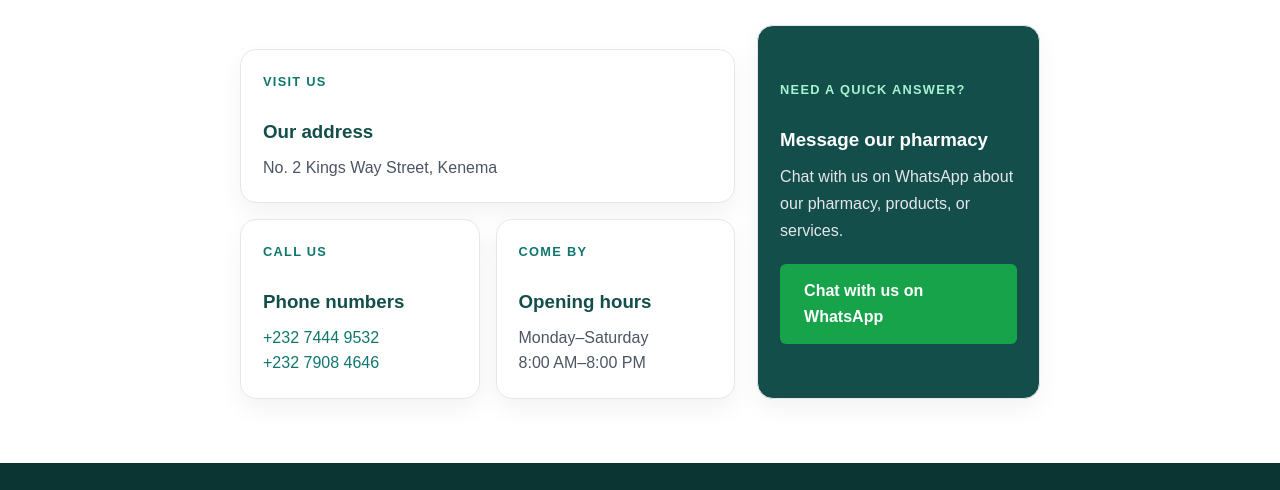
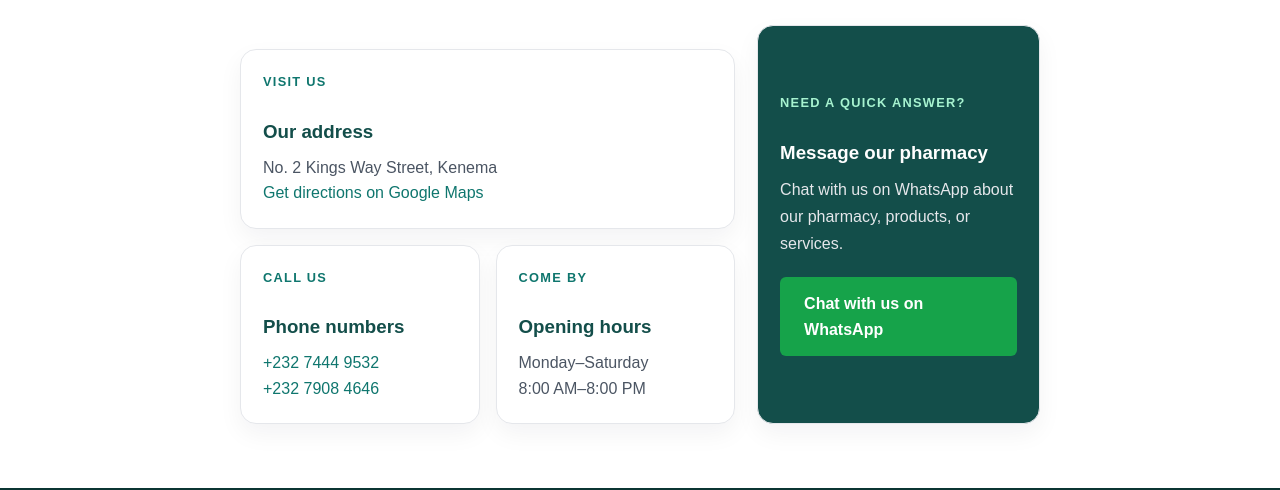
Before and after one commit to bahchernor884-ctrl/pharmacy-site, a plain HTML site: page contact.html in a window 1280 px wide. Shown: the part 310-800 px from the top of the page. Drawn offline with Linux system fonts and the light colour scheme.

Commit message:
add google maps beneath the contact page

```diff
--- a/contact.html
+++ b/contact.html
@@ -44,6 +44,15 @@
         <p class="contact-card-label">Visit us</p>
         <h3>Our address</h3>
         <p>No. 2 Kings Way Street, Kenema</p>
+        <p>
+          <a
+            href="https://www.google.com/maps/dir/?api=1&amp;destination=No%202%20Kings%20Way%20Street%2C%20Kenema%2C%20Sierra%20Leone"
+            target="_blank"
+            rel="noopener noreferrer"
+          >
+            Get directions on Google Maps
+          </a>
+        </p>
       </li>
 
       <li class="contact-card">
```
